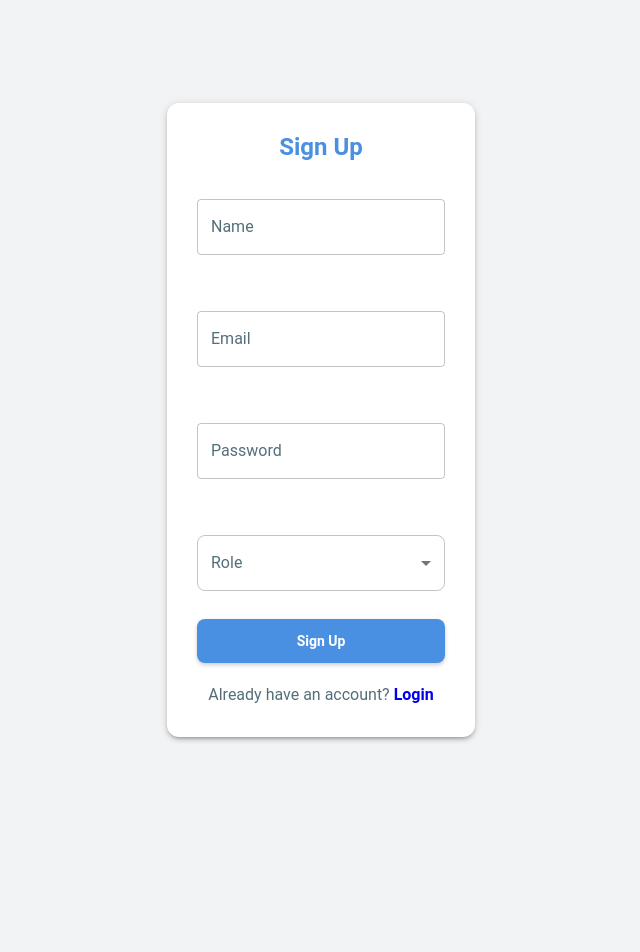
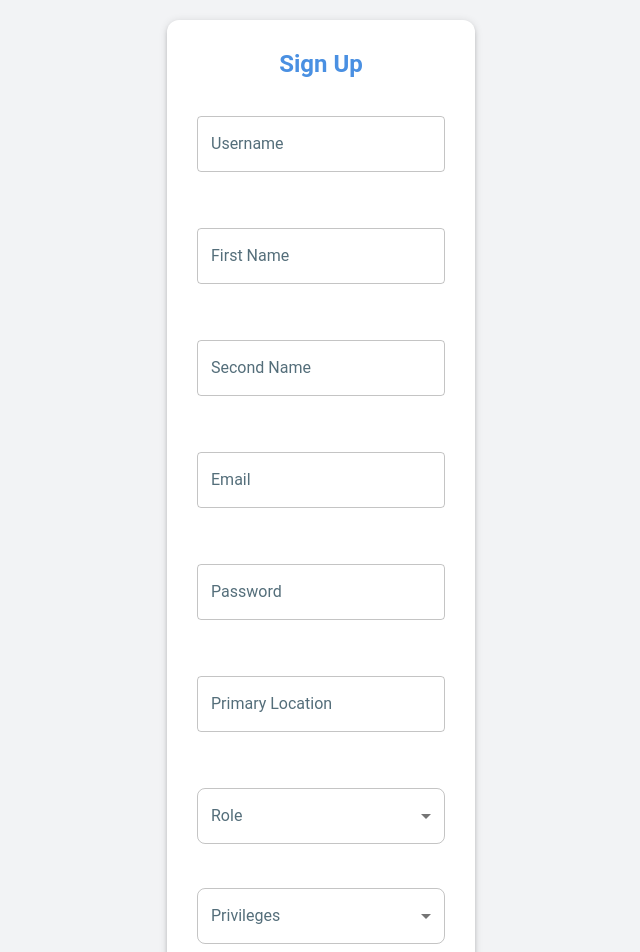
Before and after one commit to tmjoris/ElderCare, a React (Create React App) app in the folder ElderCareClient/: page /signup in a window 1280 px wide. Shown: the top 952 px of the page, without its empty margins (319-959 px from the left). Before the commit the page ends 840 px from the top, so only its background shows below. Built offline with nearby package versions, Linux system fonts and the light colour scheme.

Commit message:
sign up page logic to local database implemented

```diff
--- a/ElderCareClient/src/pages/SignupPage.js
+++ b/ElderCareClient/src/pages/SignupPage.js
@@ -11,28 +11,38 @@ import {
   Box,
 } from '@mui/material';
 import { useNavigate } from 'react-router-dom';
-import { registerUser } from '../services/auth';
+//import { registerUser } from '../services/auth';
 import { showSuccess, showError } from '../ToastConfig';
 import FormInput from '../components/FormInput';
 
-const useMockAuthentication = true;
+//const useMockAuthentication = true;
 
 const SignupPage = () => {
   const [formData, setFormData] = useState({
-    name: '',
+    username: '',
+    firstName: '',
+    secondName: '',
     email: '',
     password: '',
+    primaryLocation: '',
     role: '',
+    privileges: '',
   });
+
   const [errors, setErrors] = useState({});
   const navigate = useNavigate();
 
   const validateForm = () => {
     const formErrors = {};
-    if (!formData.name) formErrors.name = 'Name is required';
+    if (!formData.username) formErrors.username = 'Username is required';
+    if (!formData.firstName) formErrors.firstName = 'First Name is required';
+    if (!formData.secondName) formErrors.secondName = 'Second Name is required';
     if (!formData.email) formErrors.email = 'Email is required';
     if (!formData.password) formErrors.password = 'Password is required';
+    if (!formData.primaryLocation)
+      formErrors.primaryLocation = 'Primary Location is required';
     if (!formData.role) formErrors.role = 'Role is required';
+    if (!formData.privileges) formErrors.privileges = 'Privileges are required';
     setErrors(formErrors);
     return Object.keys(formErrors).length === 0;
   };
@@ -45,30 +55,32 @@ const SignupPage = () => {
     e.preventDefault();
     if (!validateForm()) return;
 
-    if (useMockAuthentication) {
-      showSuccess('Mock signup successful! Please login.');
+    try {
+      const response = await fetch('http://localhost:8080/api/users/register', {
+        method: 'POST',
+        headers: { 'Content-Type': 'application/json' },
+        body: JSON.stringify(formData),
+      });
+
+      if (!response.ok) {
+        const { message } = await response.json();
+        throw new Error(message || 'Signup failed');
+      }
+
+      showSuccess('Signup successful! Please login.');
       setFormData({
-        name: '',
+        username: '',
+        firstName: '',
+        secondName: '',
         email: '',
         password: '',
+        primaryLocation: '',
         role: '',
-      });
-      navigate('/login');
-      return;
-    }
-
-    try {
-      await registerUser(formData);
-      showSuccess('Signup successful! Please login.');
-      setFormData({
-        name: '',
-        email: '',
-        password: '',
-        role: '',
+        privileges: '',
       });
       navigate('/login');
     } catch (err) {
-      showError(err.message || 'Signup failed');
+      showError(err.message);
     }
   };
 
@@ -115,32 +127,26 @@ const SignupPage = () => {
             marginTop: '20px',
           }}
         >
-          <FormInput
-            label="Name"
-            name="name"
-            value={formData.name}
-            onChange={handleChange}
-            error={!!errors.name}
-            helperText={errors.name}
-          />
-          <FormInput
-            label="Email"
-            name="email"
-            value={formData.email}
-            onChange={handleChange}
-            type="email"
-            error={!!errors.email}
-            helperText={errors.email}
-          />
-          <FormInput
-            label="Password"
-            name="password"
-            value={formData.password}
-            onChange={handleChange}
-            type="password"
-            error={!!errors.password}
-            helperText={errors.password}
-          />
+          {[
+            { label: 'Username', name: 'username' },
+            { label: 'First Name', name: 'firstName' },
+            { label: 'Second Name', name: 'secondName' },
+            { label: 'Email', name: 'email', type: 'email' },
+            { label: 'Password', name: 'password', type: 'password' },
+            { label: 'Primary Location', name: 'primaryLocation' },
+          ].map((field) => (
+            <FormInput
+              key={field.name}
+              label={field.label}
+              name={field.name}
+              value={formData[field.name]}
+              onChange={handleChange}
+              type={field.type || 'text'}
+              error={!!errors[field.name]}
+              helperText={errors[field.name]}
+            />
+          ))}
+
           <FormControl fullWidth margin="normal" error={!!errors.role}>
             <InputLabel>Role</InputLabel>
             <Select
@@ -161,6 +167,32 @@ const SignupPage = () => {
               </Typography>
             )}
           </FormControl>
+
+          <FormControl fullWidth margin="normal" error={!!errors.privileges}>
+            <InputLabel>Privileges</InputLabel>
+            <Select
+              name="privileges"
+              value={formData.privileges}
+              onChange={handleChange}
+              sx={{ borderRadius: '8px' }}
+            >
+              <MenuItem value="">
+                <em>Select Privileges</em>
+              </MenuItem>
+              <MenuItem value="viewer">Viewer</MenuItem>
+              <MenuItem value="editor">Editor</MenuItem>
+              <MenuItem value="supervisor">Supervisor</MenuItem>
+              <MenuItem value="admin">Admin</MenuItem>
+
+
+            </Select>
+            {errors.privileges && (
+              <Typography variant="body2" color="error" sx={{ marginTop: '5px' }}>
+                {errors.privileges}
+              </Typography>
+            )}
+          </FormControl>
+
           <Button
             type="submit"
             variant="contained"
```
